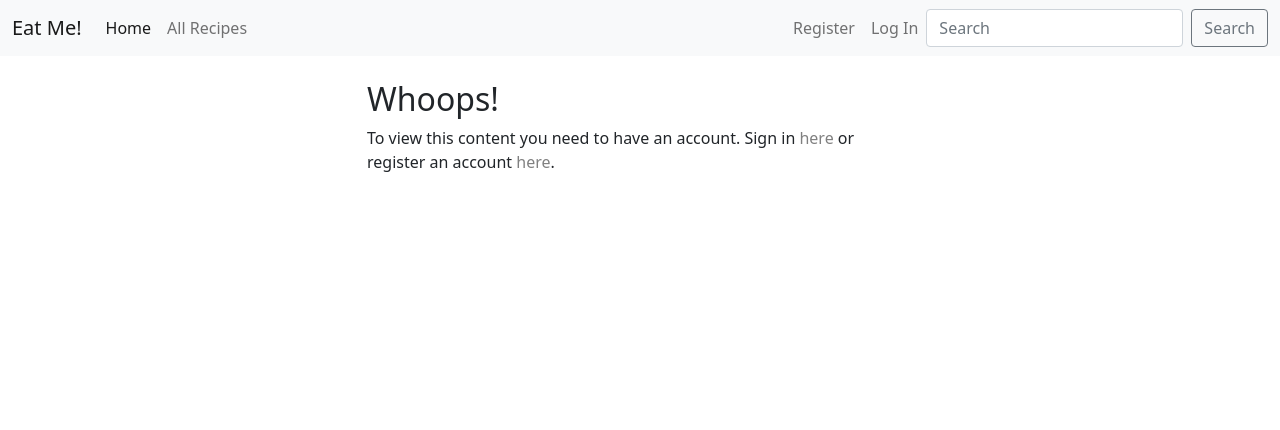
After one commit to Delboy/EatMe, a Django app: page /edit_recipe/1 in a window 1280 px wide. The commit adds this page. Shown: the top 430 px of the page. Run offline with Django 3.2, Linux system fonts and the light colour scheme; tables that the repository leaves empty hold one stand-in row (values such as "Sample post").

Commit message:
add editrecipe view, add edit recipe template, add edit button to your recipes, wired up urls

```diff
--- a/recipes/urls.py
+++ b/recipes/urls.py
@@ -6,8 +6,7 @@ urlpatterns = [
     path('recipes/', views.RecipeList.as_view(), name='recipes'),
     path('your_recipes/', views.UsersRecipeList.as_view(), name='your_recipes'),
     path('add_recipe/', views.AddRecipe.as_view(), name='add_recipe'),
+    path('edit_recipe/<int:pk>', views.EditRecipe.as_view(), name='edit_recipe'),
     path('<slug:slug>/', views.RecipeDetail.as_view(), name="recipe_detail"),
     path('like/<slug:slug>', views.RecipeLike.as_view(), name="recipe_like"),
-
-
 ]
--- a/recipes/views.py
+++ b/recipes/views.py
@@ -1,7 +1,7 @@
 from django.shortcuts import render, get_object_or_404, reverse
 from django.http import HttpResponseRedirect, HttpResponse
 from django.views import generic, View
-from django.views.generic import CreateView
+from django.views.generic import CreateView, UpdateView
 from .models import Recipe
 from .forms import CommentForm, RecipeForm
 
@@ -104,3 +104,9 @@ class AddRecipe(CreateView):
     def form_valid(self, form):
         form.instance.author = self.request.user
         return super().form_valid(form)
+
+
+class EditRecipe(UpdateView):
+    model = Recipe
+    template_name = 'edit_recipe.html'
+    form_class = RecipeForm
--- /dev/null
+++ b/templates/edit_recipe.html
@@ -0,0 +1,44 @@
+{% extends 'base.html'%}
+
+{% block content %}
+
+{% load cloudinary %}
+
+{% if user.is_authenticated and user.id == recipe.author.id %}
+
+<div class="container">
+    <div class="row">
+        <div class="col-8 offset-2">
+            <h1 class="display-2 text-center mt-2">Edit Recipe</h1>
+            <hr>
+        </div>
+    </div>
+</div>
+
+
+<div class="row">
+    <div class="col-md-8 mt-3 offset-md-2">
+        <form class="signup" id="add_recipe_form" method="post" enctype="multipart/form-data">
+            {% csrf_token %}
+            {{ form.as_p }}
+            <button class="btn btn-secondary right mb-2" type="submit" value="Save">Edit Recipe</button>
+        </form>
+    </div>
+</div>
+
+
+{% else %}
+<div class="container log-box">
+    <div class="row justify-content-md-center">
+        <div class="col-md-6 mt-4">
+            <h2>Whoops!</h2>
+            <p>To view this content you need to have an account. Sign in <a href="{% url 'account_login' %}">here</a> or
+                register an account <a href="{% url 'account_signup' %}">here</a>.</p>
+        </div>
+    </div>
+</div>
+
+
+{% endif %}
+
+{% endblock %}
--- a/templates/your_recipes.html
+++ b/templates/your_recipes.html
@@ -44,6 +44,7 @@
                             <hr />
                             <p class="card-text text-muted h6">{{ recipe.published_on}} <i class="far fa-heart"></i>
                                 {{ recipe.number_of_likes }}</p>
+                                <a href="{% url 'edit_recipe' recipe.id %}"><button class="btn btn-success">Edit</button></a>
                         </div>
                     </div>
                 </div>
```
